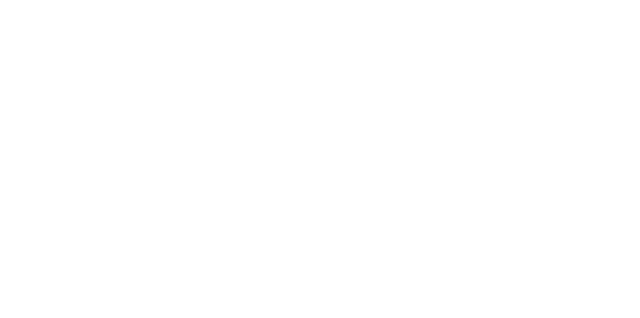
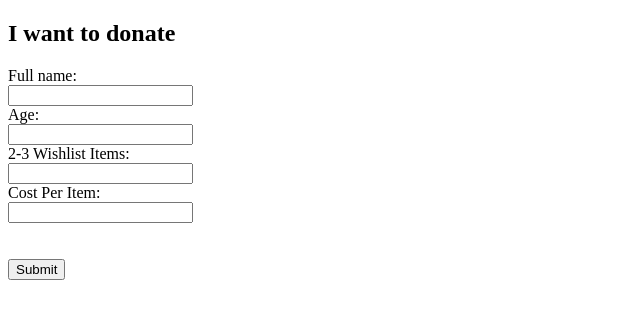
Before and after one commit to EchoCodez/Hackathon, a plain HTML site: page donate.html in a window 1280 px wide. Shown: the whole page, without its empty margins (0-640 px from the left). Drawn offline with Linux system fonts and the light colour scheme.

Commit message:
changing the formatting

```diff
--- a/donate.html
+++ b/donate.html
@@ -0,0 +1,21 @@
+<!DOCTYPE html>
+<html>
+<body>
+
+<h2>I want to donate</h2>
+
+<form action="https://docs.google.com/spreadsheets/d/1PsnKlLqvNFsFApPQiHptOk2mFGrYuY__iijvUv-QW3U/edit?usp=sharing">
+  <label for="fname">Full name:</label><br>
+  <input type="text" id="fname" name="fname" value=""><br>
+  <label for="age">Age:</label><br>
+  <input type="text" id="age" name="age" value=""><br>
+  <label for="list">2-3 Wishlist Items:</label><br>
+  <input type="text" id="wishlist" name="wishlist" value=""><br>
+  <label for="list">Cost Per Item:</label><br>
+  <input type="text" id="cost" name="Cost Per Item" value=""><br><br><br>
+  <input type="submit" value="Submit">
+</form>
+
+
+</body>
+</html>
```
Also changed, not shown: form.html (+1 -1 lines).
